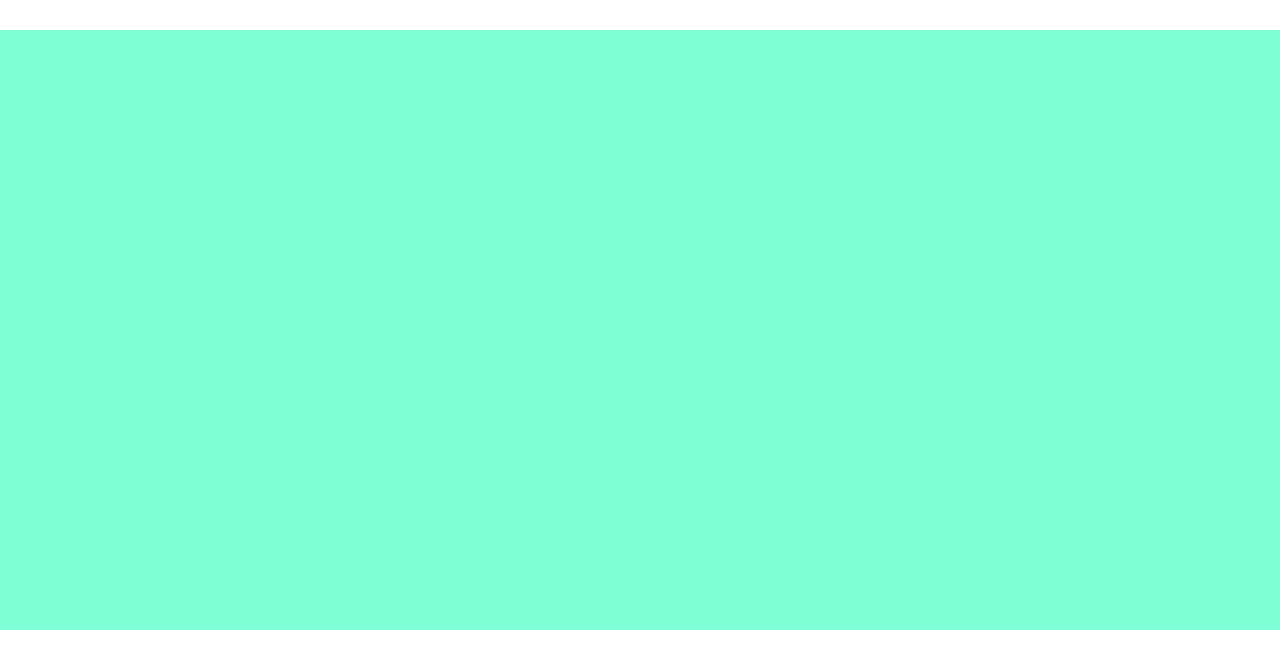
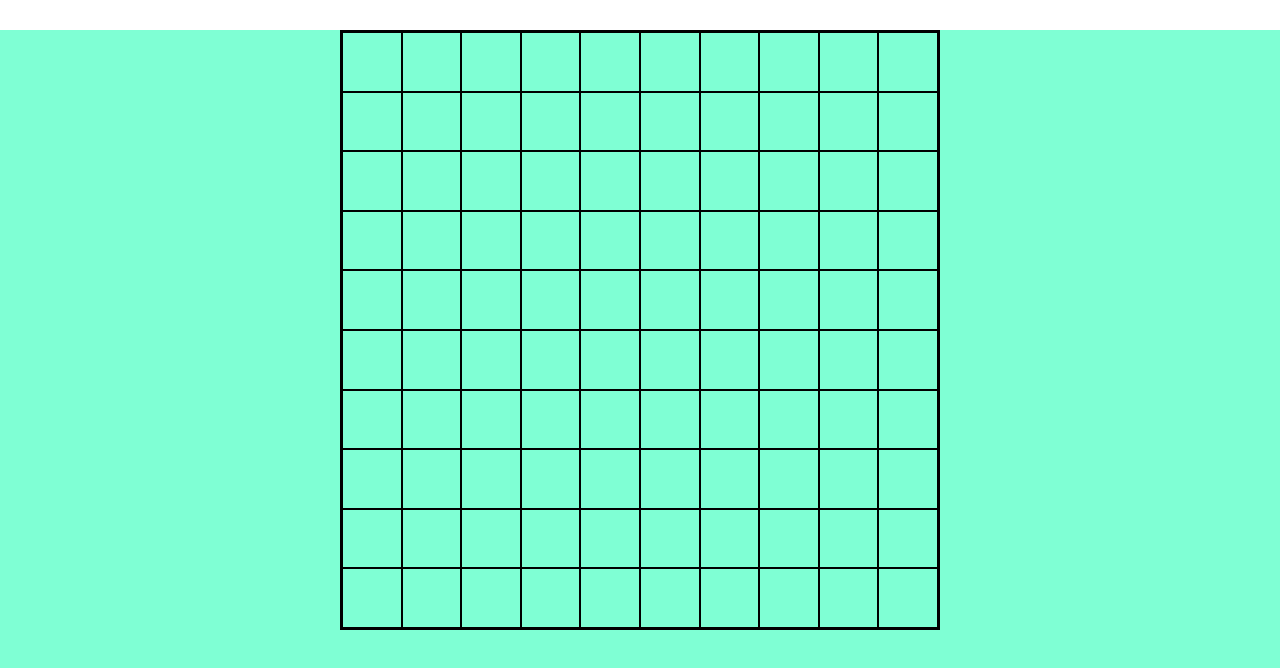
Before and after one commit to Ericson-Manalo/js-campominato-grid, a plain HTML site: page index.html in a window 1280 px wide. Shown: the part 70-738 px from the top of the page. Drawn offline with Linux system fonts and the light colour scheme.

Commit message:
created the grid

```diff
--- a/css/style.css
+++ b/css/style.css
@@ -17,6 +17,21 @@ h1{
 
 main{
     background-color: #7fffd4;
-    height: 600px;
+    height: 700px;
     width: 100%;
 }
+
+div.grid{
+    display: flex;
+    flex-wrap: wrap;
+    margin: 0 auto;
+    height: 600px;
+    width: 600px;
+    border: 2px solid black;
+}
+
+div.grid .cell{
+    width: calc(100% / 10);
+    height: calc(100% / 10);
+    border: 1px solid black;
+}
--- a/index.html
+++ b/index.html
@@ -17,7 +17,6 @@
 
     <main>
 
-
         <div class="grid" id="grid">
 
         </div>
@@ -25,6 +24,6 @@
 
 
 
-
+<script src="js/myscript.js"></script>
 </body>
 </html>
--- a/js/myscript.js
+++ b/js/myscript.js
@@ -0,0 +1,14 @@
+
+function createElement (tagName, className, numberElement){
+    const cellElement = document.createElement(tagName);
+    cellElement.className = className;
+    return cellElement;
+}
+
+const gridElement = document.getElementById('grid');
+
+
+for ( let i = 0; i < 100; i++){
+
+    gridElement.appendChild(createElement('div', 'cell'));
+}
```
